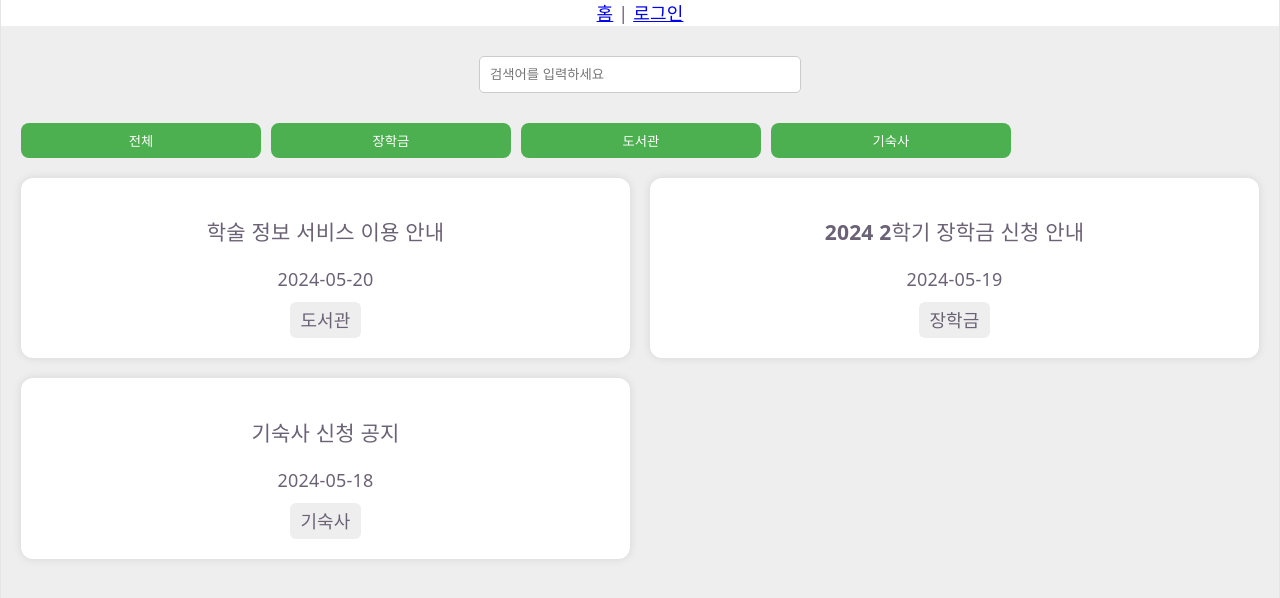
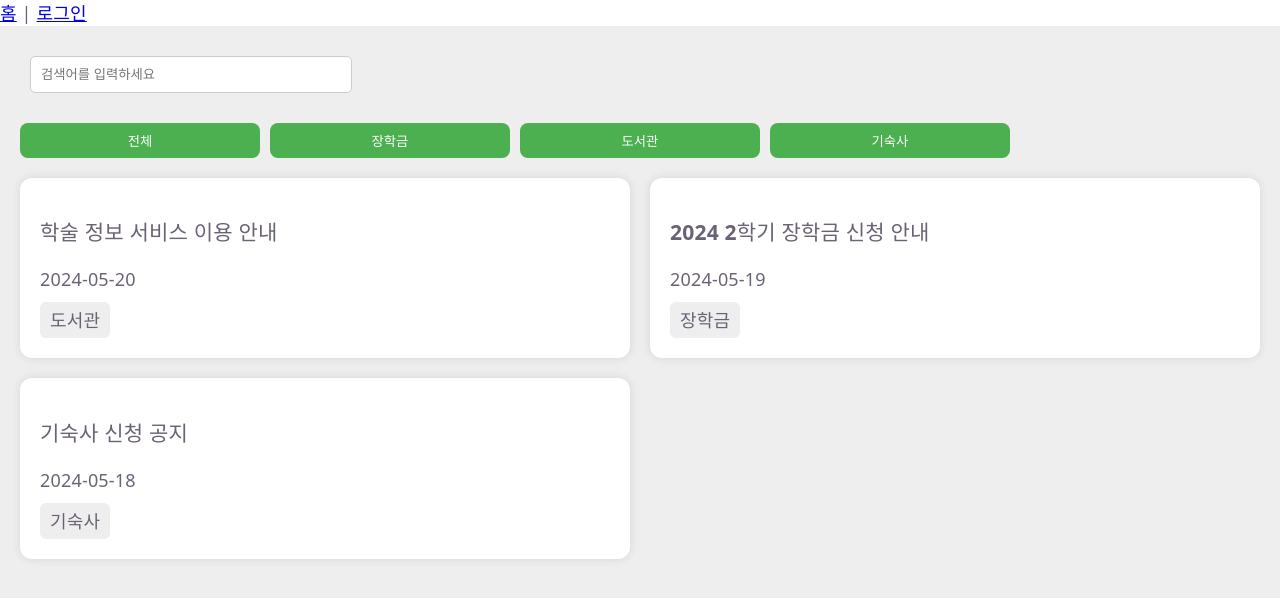
Before and after one commit to pknu-wap/Udada, a React (Vite) app in the folder client/: page / in a window 1280 px wide. Shown: the top 598 px of the page. Built offline with nearby package versions, Linux system fonts and the light colour scheme.

Commit message:
fix: index.css merge conflict 해결

```diff
--- a/client/src/index.css
+++ b/client/src/index.css
@@ -59,17 +59,6 @@ body {
   width: 100%;
   margin: 0;
   display: block;
-=======
-  width: 1126px;
-  max-width: 100%;
-  margin: 0 auto;
-  text-align: center;
-  border-inline: 1px solid var(--border);
-  min-height: 100svh;
-  display: flex;
-  flex-direction: column;
-  box-sizing: border-box;
->>>>>>> 4e1b94d6755233c107b335b623079a85902b69e1
 }
 
 h1,
```
